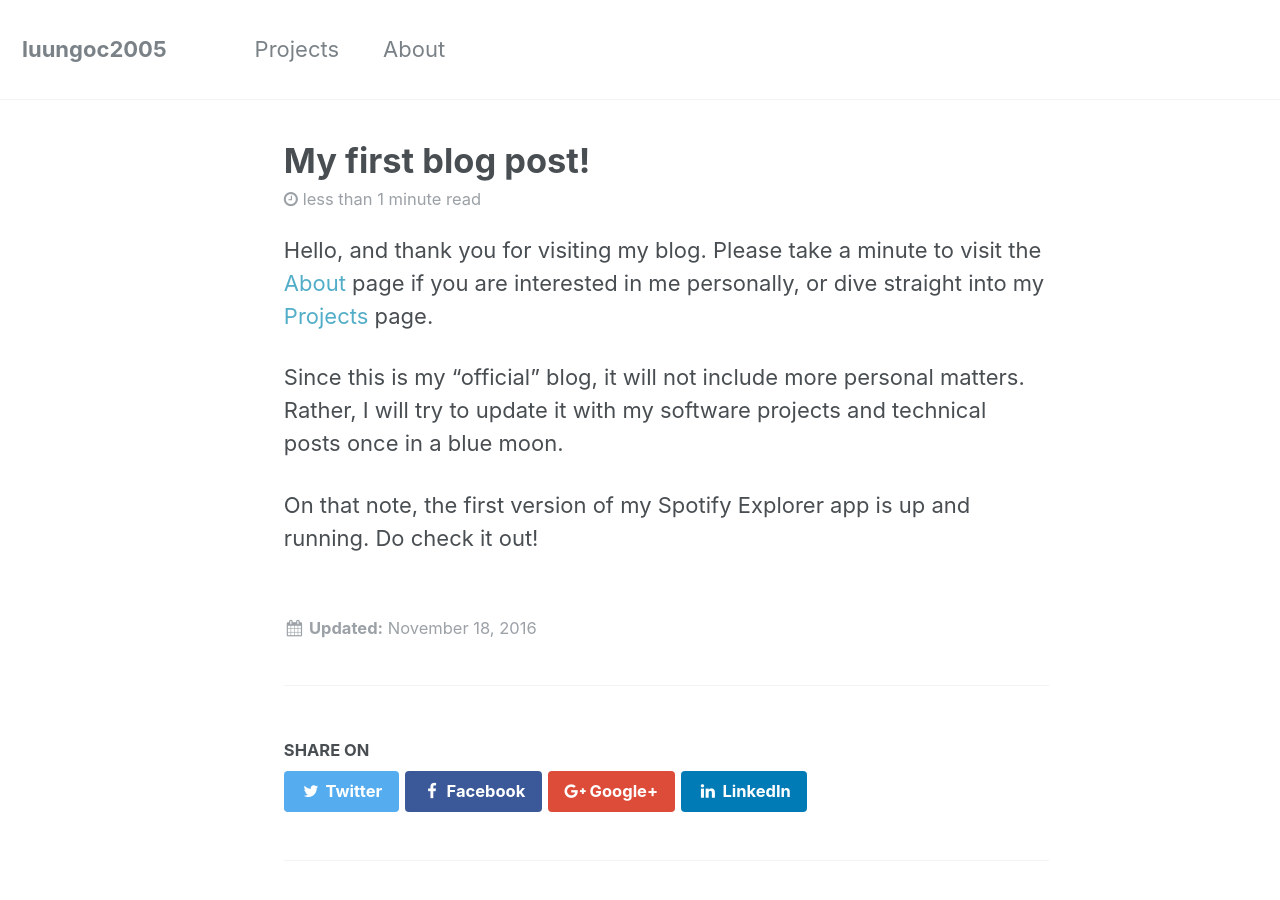
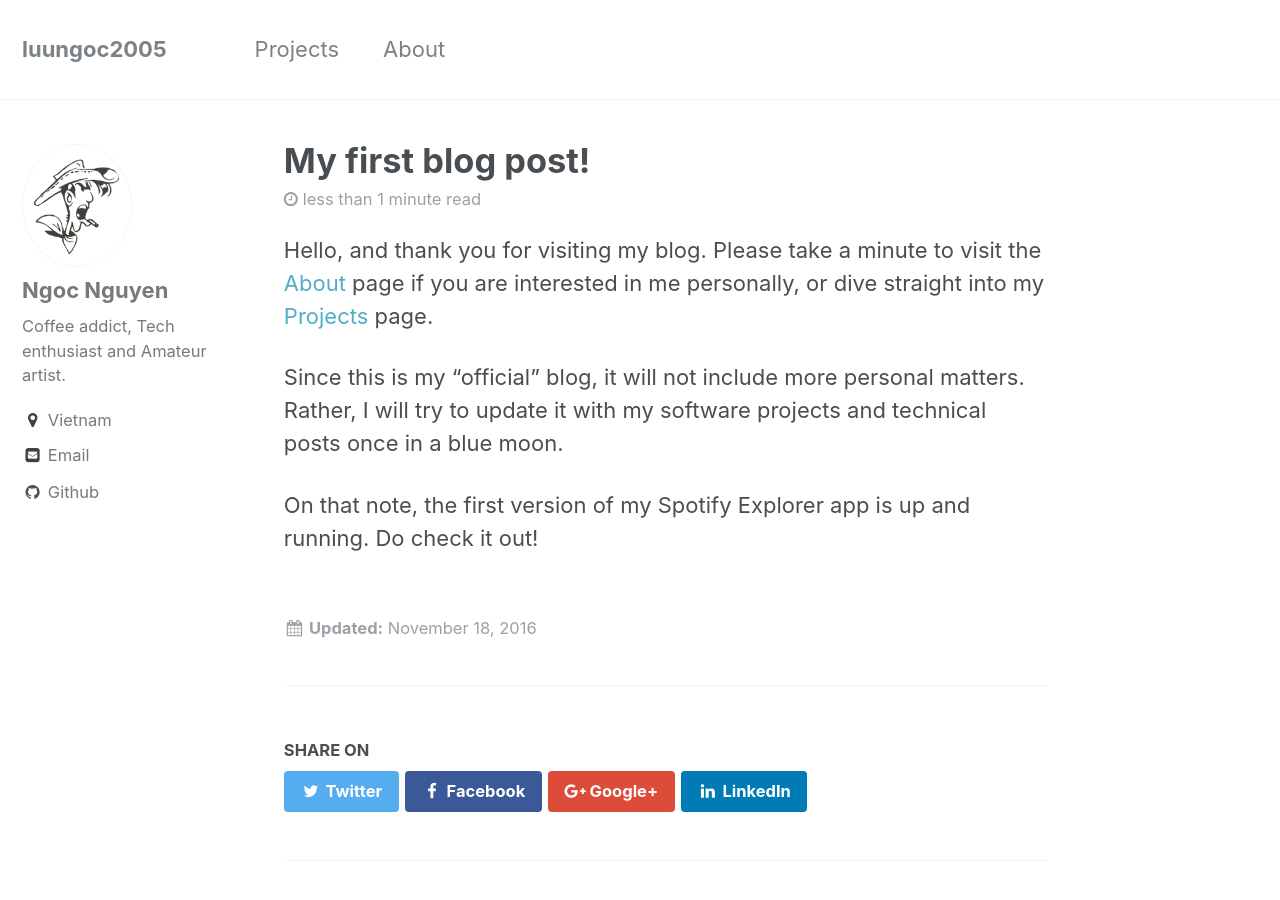
Before and after one commit to luungoc2005/luungoc2005-github-io-old, a Jekyll site: the page built from _posts/2016-11-19-my-first-blog-post.markdown, in a window 1280 px wide and 900 px high. Built offline with Jekyll 4.4.1, drawn with Linux system fonts in a browser that asks for light colours; comment, search, counter and statistics services are not loaded; part of the change alters nothing that is shown.

```diff
--- a/_config.yml
+++ b/_config.yml
@@ -136,5 +136,7 @@ defaults:
     values:
       layout: single
       read_time: true
+      author_profile: true
       share: true
       related: true
+      comments: true
```
